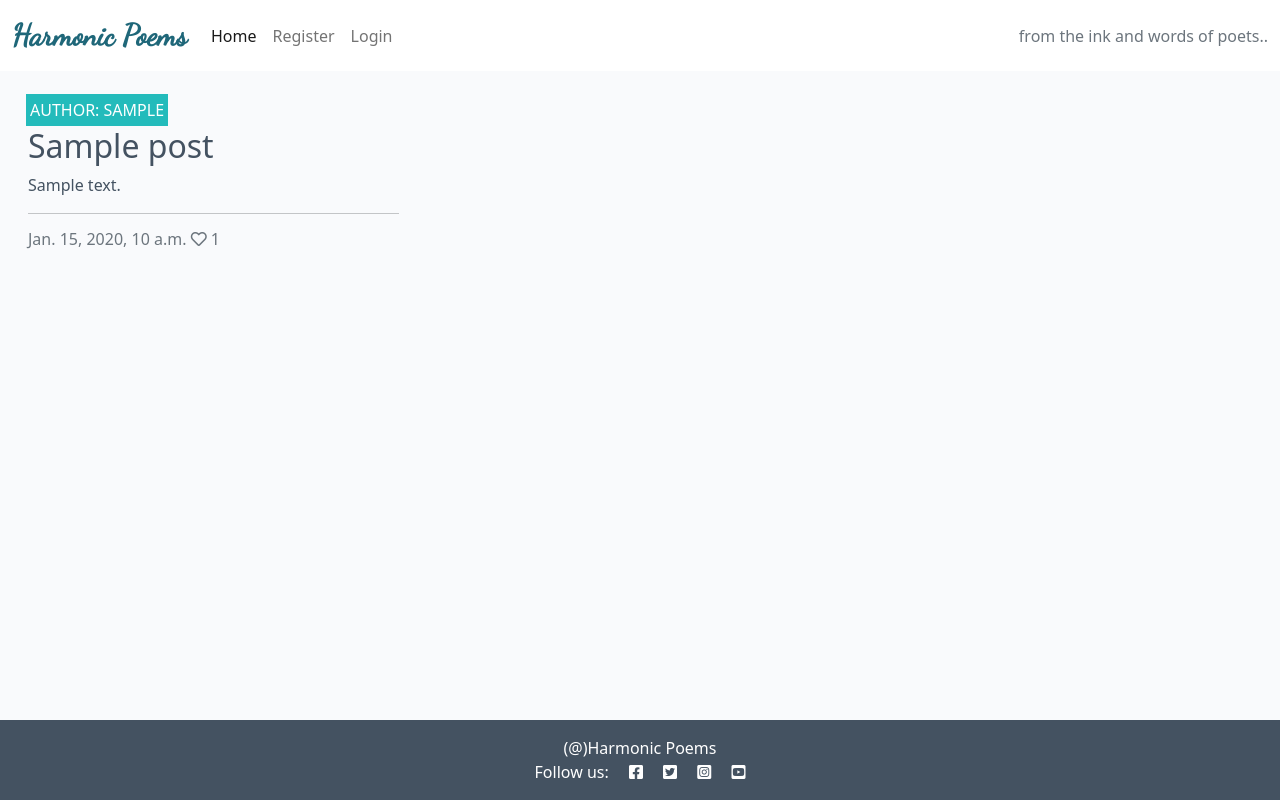
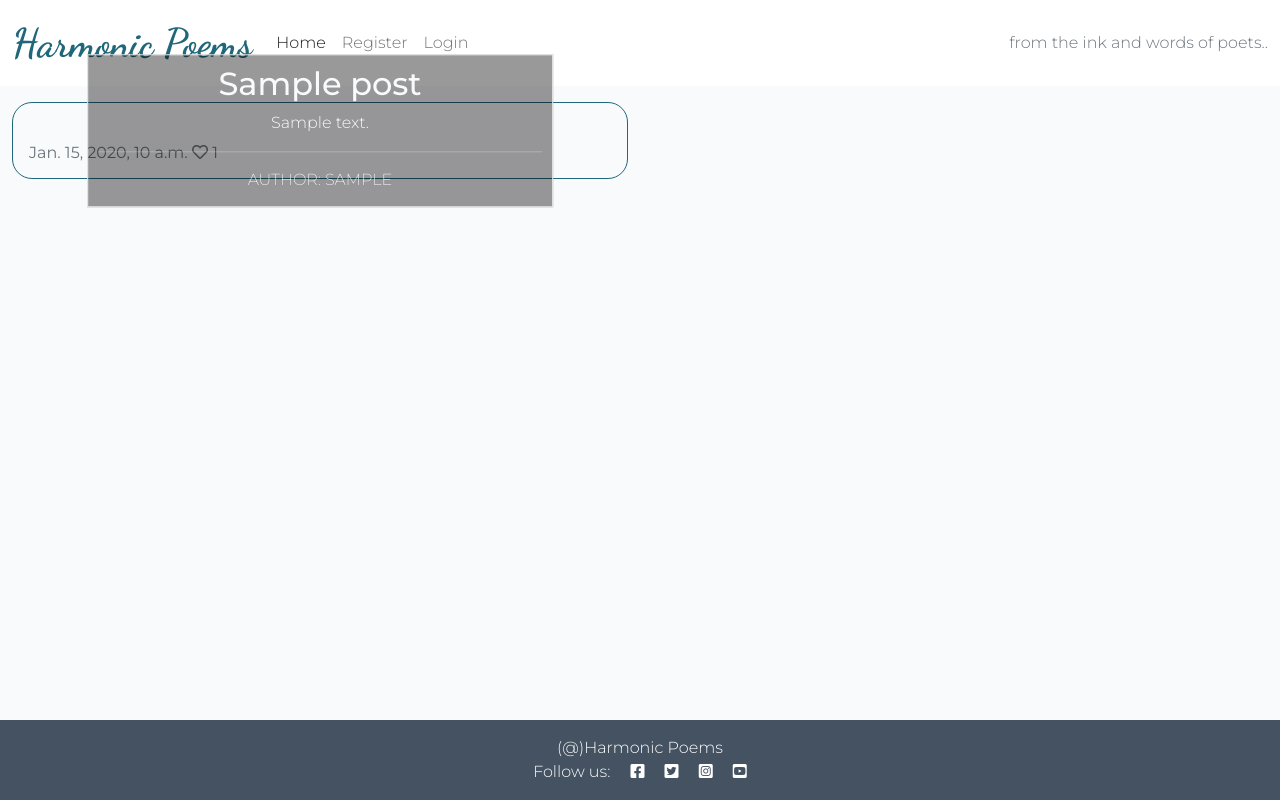
Before and after one commit to MerveKucukzoroglu/days-tea, a Django app: page / in a window 1280 px wide. Run offline with Django 3.2, Linux system fonts and the light colour scheme; tables that the repository leaves empty hold one stand-in row (values such as "Sample post"); some libraries are stand-ins or nearby versions.

Commit message:
Style post list view

```diff
--- a/static/css/style.css
+++ b/static/css/style.css
@@ -1,13 +1,14 @@
-@import url('https://fonts.googleapis.com/css2?family=Dancing+Script&family=Montserrat:wght@100&family=Poiret+One&display=swap');
-
+@import url('https://fonts.googleapis.com/css2?family=Dancing+Script:wght@400;500;600;700&family=Montserrat:wght@100;200;300;400;500;600&display=swap');
 
 body {
     background-color: #F9FAFC;
+    font-family: 'Montserrat', sans-serif;
+    font-weight: 300;
 }
 
 .logo {
     font-family: 'Dancing Script', cursive;
-    font-size: 30px;
+    font-size: 40px;
     font-weight: 700;
     color: #1f6779;
 }
@@ -28,24 +29,48 @@ body {
 .card {
     border: none;
     background-color: transparent;
+    border:#1f6779 1px solid;
+    border-radius: 20px;
 }
 
 .image-container {
     position: relative;
 }
 
+.card-img-top {
+    filter: blur(5px);
+    height: 100%;
+    background-position: center;
+    background-repeat: no-repeat;
+    background-size: cover;
+    margin-bottom: 10px;
+}
+
 .image-flash {
+    background-color: rgb(0,0,0); /* Fallback color */
+    background-color: rgba(0,0,0, 0.4); /* Black w/opacity/see-through */
+    color: white;
+    border: 1px solid #f1f1f1;
     position: absolute;
-    bottom: 5%;
-    min-width: 30%;
-    left: -2px;
-    background-color: #23BBBB;
+    top: 50%;
+    left: 50%;
+    transform: translate(-50%, -50%);
+    z-index: 2;
+    width: 80%;
+    padding: 10px;
+    text-align: center;
 }
 
 .author {
     color: white;
     margin: 4px;
     text-transform: uppercase;
+    font-weight: 200;
+}
+
+.post-date {
+    color: black;
+    font-weight: 400;
 }
 
 .masthead {
@@ -84,12 +109,12 @@ body {
 
 .post-link {
     text-decoration: none;
-    color: #445261;
+    color:#F9FAFC;
 }
 
 .post-link:hover,
 .page-link {
-    color: #E84610;
+    color:black;
 }
 
 .post-title {
--- a/templates/index.html
+++ b/templates/index.html
@@ -9,8 +9,8 @@
         <div class="col-12 mt-3 left">
             <div class="row">
                 {% for post in post_list %}
-                <div class="col-md-4">
-                    <div class="card mb-4">
+                <div class="col-md-6">
+                    <div class="card mb-6">
                         <div class="card-body">
                             <div class="image-container">
                                 {% if "placeholder" in post.featured_image.url %}
@@ -20,15 +20,17 @@
                                 <img class="card-img-top" src=" {{ post.featured_image.url }}">
                                 {% endif %}
                                 <div class="image-flash">
+                                    <a href="#" class="post-link">
+                                        <h2 class="card-title">{{ post.title }}</h2>
+                                        <p class="card-text">{{ post.excerpt }}</p>
+                                    </a>
+                                    <hr />
                                     <p class="author">Author: {{ post.author }}</p>
                                 </div>
+
                             </div>
-                            <a href="#" class="post-link">
-                                <h2 class="card-title">{{ post.title }}</h2>
-                                <p class="card-text">{{ post.excerpt }}</p>
-                            </a>
-                            <hr />
-                            <p class="card-text text-muted h6">{{ post.created_on}} <i class="far fa-heart"></i>
+
+                            <p class="card-text text-muted h6 post-date">{{ post.created_on}} <i class="far fa-heart"></i>
                                 {{ post.number_of_likes }}</p>
                         </div>
                     </div>
```
